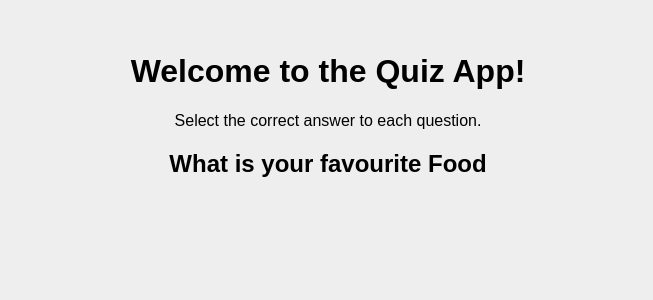
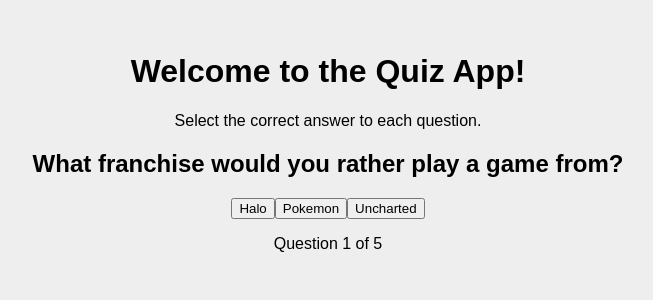
Before and after one commit to Angella-Mulikatete/QuizApp, a React (Vite) app: page / in a window 1280 px wide. Shown: the top 300 px of the page, without its empty margins (312-965 px from the left). Built offline with nearby package versions, Linux system fonts and the light colour scheme.

Commit message:
added score logic

```diff
--- a/src/App.tsx
+++ b/src/App.tsx
@@ -1,24 +1,101 @@
+import React, { useState, useEffect, useCallback } from "react";
+import "./App.css";
+import Question from "./components/Question";
+import QuizQuestion from "./utils/QuizQuestion";
 
-import './App.css'
-import Question from './components/Question';
+interface Answer {
+  type: string;
+  content: string;
+}
 
-
+interface Question {
+  question: string;
+  answers: Answer[];
+  correct: number;
+}
 
 function App() {
+  const [currentQuestionIndex, setCurrentQuestionIndex] = useState(0);
+  const [userAnswers, setUserAnswers] = useState<number[]>([]);
+  const [finalResult, setFinalResult] = useState<string | null>(null);
 
+  // Check if there are questions available
+  const hasQuestions = QuizQuestion.length > 0;
+  const currentQuestion = hasQuestions
+    ? QuizQuestion[currentQuestionIndex]
+    : null;
+
+  // Logging current question for debugging
+  console.log("Current Question", currentQuestion);
+
+  const calculateResults = useCallback(() => {
+    const totalQuestions: number = QuizQuestion.length;
+    console.log("TotalQuestions", totalQuestions);
+
+    const score: number = userAnswers.reduce((totalScore, answer, index) => {
+      return answer === QuizQuestion[index].correct
+        ? totalScore + 1
+        : totalScore;
+    }, 0);
+
+    console.log("User answers", score);
+    setFinalResult(`You scored ${score} out of ${totalQuestions}`);
+  }, [userAnswers]);
+
+  useEffect(() => {
+    // Calculate results when reaching the end of questions
+    if (currentQuestionIndex >= QuizQuestion.length) {
+      calculateResults();
+    }
+  }, [currentQuestionIndex, calculateResults]);
+
+  const handleAnswersSelected = (answerIndex: number) => {
+    if (currentQuestion) {
+      setUserAnswers((prevAnswers) => {
+        const updatedAnswers = [...prevAnswers];
+        updatedAnswers[currentQuestionIndex] = answerIndex;
+        return updatedAnswers;
+      });
+    }
+
+    // Move to the next question or calculate results
+    if (currentQuestionIndex < QuizQuestion.length - 1) {
+      setCurrentQuestionIndex((prevIndex) => prevIndex + 1);
+    } else {
+      setCurrentQuestionIndex((prevIndex) => prevIndex + 1);
+    }
+  };
 
   return (
-    <>
-      <div className="App">
-        <div className="App-header">
-          <h1>Welcome to the Quiz App!</h1>
-          <p>Select the correct answer to each question.</p>
-          <Question content= "What is your favourite Food"/>
-
-        </div>
+    <div className="App">
+      <div className="App-header">
+        <h1>Welcome to the Quiz App!</h1>
+        <p>Select the correct answer to each question.</p>
+        {finalResult ? (
+          <h2>{finalResult}</h2>
+        ) : (
+          currentQuestion && (
+            <>
+              <Question
+                content={currentQuestion.question}
+                options={currentQuestion.answers}
+                handleAnswerSelected={(answer) =>
+                  handleAnswersSelected(
+                    currentQuestion.answers.findIndex(
+                      (a) => a.content === answer
+                    )
+                  )
+                }
+              />
+              <p>
+                Question {currentQuestionIndex + 1} of {QuizQuestion.length}
+              </p>
+            </>
+          )
+        )}
       </div>
-    </>
+    </div>
   );
 }
 
-export default App
+export default App;
--- a/src/components/Question.tsx
+++ b/src/components/Question.tsx
@@ -1,15 +1,68 @@
-import React from 'react'
+import React from "react";
 
-interface QuestionProps{
-    content: string;
+interface Answer {
+  type: string;
+  content: string;
 }
 
-const Question:React.FC<QuestionProps> = ({content}) => {
+interface QuestionProps {
+  content: string;
+  options: Answer[];
+  handleAnswerSelected: (answer: string) => void; // Accept the answer selection function
+}
+
+const Question: React.FC<QuestionProps> = ({
+  content,
+  options,
+  handleAnswerSelected,
+}) => {
   return (
     <>
       <h2>{content}</h2>
+      <div>
+        {options.map((option) => (
+          <button
+            key={option.content}
+            onClick={() => handleAnswerSelected(option.content)}
+          >
+            {option.content}
+          </button>
+        ))}
+      </div>
     </>
-  )
-}
+  );
+};
 
-export default Question
+export default Question;
+
+
+
+
+// import React from "react";
+
+// interface QuestionProps {
+//   content: string;
+//   options: string[];
+//   onAnswerSelected: (answer: string) => void;
+// }
+
+// const Question: React.FC<QuestionProps> = ({
+//   content,
+//   options,
+//   onAnswerSelected,
+// }) => {
+//   return (
+//     <div>
+//       <h2>{content}</h2>
+//       <ul>
+//         {options.map((option, index) => (
+//           <li key={index}>
+//             <button onClick={() => onAnswerSelected(option)}>{option}</button>
+//           </li>
+//         ))}
+//       </ul>
+//     </div>
+//   );
+// };
+
+// export default Question;
--- a/src/components/Quiz.tsx
+++ b/src/components/Quiz.tsx
@@ -43,7 +43,11 @@
             counter={props.questionId}
             total={props.questionTotal}
           />
-          <Question content={props.question} />
+          <Question
+            content={props.question}
+            options={props.answerOptions} // Pass answer options
+            handleAnswerSelected={props.onAnswerSelected} // Pass answer selection function
+          />
 
           <ul className="answerOptions">
             {props.answerOptions.map(renderAnswerOptions)}
--- /dev/null
+++ b/src/utils/QuizQuestion.tsx
@@ -0,0 +1,107 @@
+// import React from 'react'
+
+interface Answer {
+  type: string;
+  content: string;
+}
+
+interface quizQuestions {
+  question: string;
+  answers: Answer[];
+  correct: number;
+}
+const QuizQuestion: quizQuestions[] = [
+  {
+    question: "What franchise would you rather play a game from?",
+    answers: [
+      {
+        type: "Microsoft",
+        content: "Halo",
+      },
+      {
+        type: "Nintendo",
+        content: "Pokemon",
+      },
+      {
+        type: "Sony",
+        content: "Uncharted",
+      },
+    ],
+    correct: 0,
+  },
+  {
+    question: "Which console would you prefer to play with friends?",
+    answers: [
+      {
+        type: "Microsoft",
+        content: "X-Box",
+      },
+      {
+        type: "Nintendo",
+        content: "Nintendo 64",
+      },
+      {
+        type: "Sony",
+        content: "Playstation 1",
+      },
+    ],
+    correct: 1,
+  },
+  {
+    question:
+      "Which of these racing franchises would you prefer to play a game from?",
+    answers: [
+      {
+        type: "Microsoft",
+        content: "Forza",
+      },
+      {
+        type: "Nintendo",
+        content: "Mario Kart",
+      },
+      {
+        type: "Sony",
+        content: "Gran Turismo",
+      },
+    ],
+    correct: 2,
+  },
+  {
+    question: "Which of these games do you think is best?",
+    answers: [
+      {
+        type: "Microsoft",
+        content: "BioShock",
+      },
+      {
+        type: "Nintendo",
+        content: "The Legend of Zelda: Ocarina of Time",
+      },
+      {
+        type: "Sony",
+        content: "Final Fantasy VII",
+      },
+    ],
+    correct: 0,
+  },
+  {
+    question: "What console would you prefer to own?",
+    answers: [
+      {
+        type: "Microsoft",
+        content: "X-Box One",
+      },
+      {
+        type: "Nintendo",
+        content: "Wii U",
+      },
+      {
+        type: "Sony",
+        content: "Playstation 4",
+      },
+    ],
+    correct: 2,
+  },
+];
+
+export default QuizQuestion;
```
